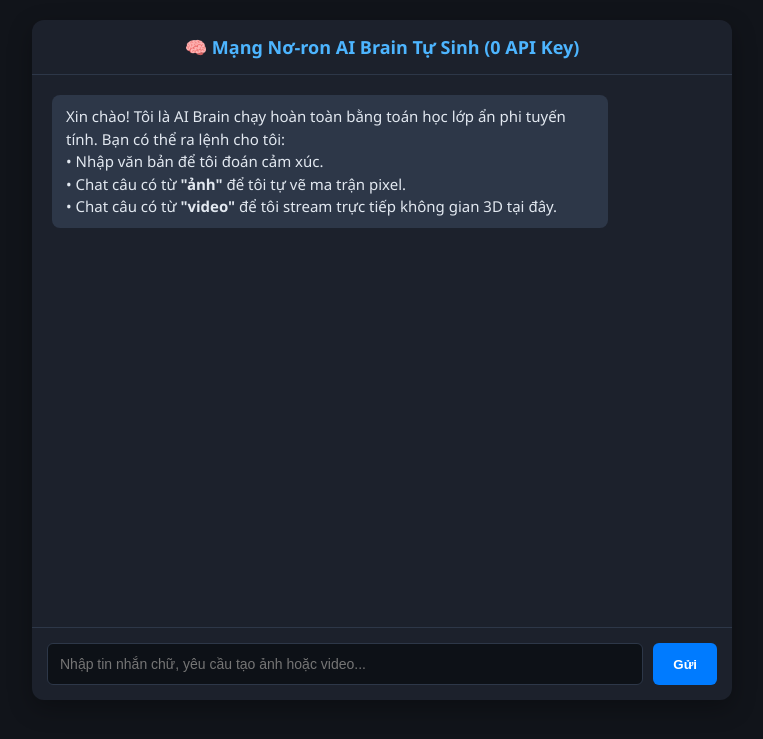
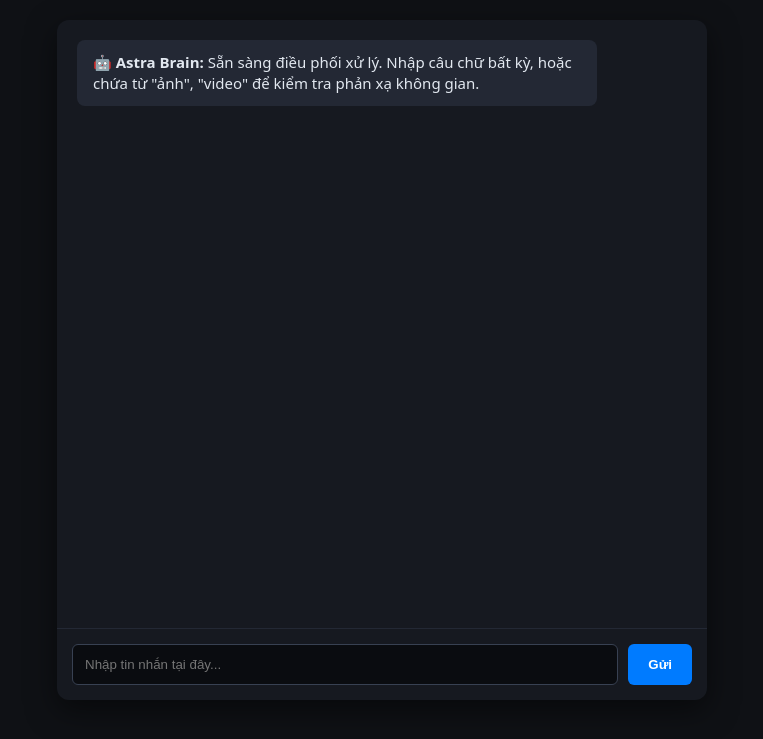
Before and after one commit to IwillFindYou-FoundError404/Ai-Brain, a Flask app: page / in a window 1280 px wide. Shown: the top 739 px of the page, without its empty margins (258-1021 px from the left). Run offline with Flask 3, Linux system fonts and the light colour scheme; parts of the project's set-up code (start-up, migrations or seed data) failed here and were passed over.

Commit message:
Update index.html

```diff
--- a/templates/index.html
+++ b/templates/index.html
@@ -1,188 +1,79 @@
 <!DOCTYPE html>
 <html lang="vi">
 <head>
-    <meta charset="UTF-8">
-    <meta name="viewport" content="width=device-width, initial-scale=1.0">
-    <title>AI Brain - Chat & Vision</title>
+    <meta charset="UTF-8"><title>Astra Brain Runtime</title>
     <style>
-        body { font-family: 'Segoe UI', system-ui, sans-serif; background-color: #11141a; color: #fff; margin: 0; padding: 20px; display: flex; justify-content: center; }
-        .container { width: 100%; max-width: 700px; background: #1c212c; border-radius: 12px; box-shadow: 0 8px 24px rgba(0,0,0,0.3); display: flex; flex-direction: column; height: 85vh; }
-        .header { padding: 15px; border-bottom: 1px solid #2d3748; text-align: center; color: #4db5ff; font-weight: bold; font-size: 18px; }
-
-        /* Khung hiển thị nội dung chat */
+        body { font-family: system-ui, sans-serif; background: #0f1115; color: #e2e8f0; margin: 0; padding: 20px; display: flex; justify-content: center; }
+        .chat-container { width: 100%; max-width: 650px; background: #161920; border-radius: 12px; height: 85vh; display: flex; flex-direction: column; box-shadow: 0 10px 30px rgba(0,0,0,0.5); }
         .chat-box { flex-grow: 1; padding: 20px; overflow-y: auto; display: flex; flex-direction: column; gap: 15px; }
-        .msg { padding: 10px 14px; border-radius: 8px; max-width: 80%; word-wrap: break-word; font-size: 15px; line-height: 1.5; }
-        .msg.user { background: #007bff; color: white; align-self: flex-end; }
-        .msg.ai { background: #2d3748; color: #e2e8f0; align-self: flex-start; }
-
-        /* Các thành phần đa phương tiện sinh ra ngay trong chat */
-        .media-container { margin-top: 8px; background: #000; padding: 5px; border-radius: 6px; border: 1px solid #4a5568; display: inline-block; }
-        canvas { display: block; image-rendering: pixelated; background: #000; }
-        .stream-meta { font-size: 11px; color: #a0aec0; font-family: monospace; margin-top: 4px; text-align: center; }
-
-        /* Khung nhập liệu ở đáy */
-        .input-area { padding: 15px; border-top: 1px solid #2d3748; display: flex; gap: 10px; }
-        input[type="text"] { flex-grow: 1; padding: 12px; background: #0d1117; border: 1px solid #2d3748; border-radius: 6px; color: white; outline: none; font-size: 14px; }
-        input[type="text"]:focus { border-color: #007bff; }
-        button { padding: 12px 20px; background: #007bff; color: white; border: none; border-radius: 6px; font-weight: bold; cursor: pointer; }
-        button:hover { background: #0056b3; }
+        .msg { padding: 12px 16px; border-radius: 8px; max-width: 80%; font-size: 15px; line-height: 1.4; }
+        .msg.user { background: #007bff; align-self: flex-end; }
+        .msg.ai { background: #232834; align-self: flex-start; }
+        .canvas-box { display: block; margin-top: 8px; background: #000; border: 1px solid #384152; border-radius: 6px; }
+        .input-box { padding: 15px; border-top: 1px solid #232834; display: flex; gap: 10px; }
+        input { flex-grow: 1; padding: 12px; background: #0a0c10; border: 1px solid #384152; border-radius: 6px; color: #fff; }
+        button { padding: 12px 20px; background: #007bff; color: #fff; border: none; border-radius: 6px; cursor: pointer; font-weight: bold; }
     </style>
 </head>
 <body>
-
-<div class="container">
-    <div class="header">🧠 Mạng Nơ-ron AI Brain Tự Sinh (0 API Key)</div>
-
-    <!-- KHUNG CHAT CHÍNH -->
-    <div class="chat-box" id="chatBox">
-        <div class="msg ai">
-            Xin chào! Tôi là AI Brain chạy hoàn toàn bằng toán học lớp ẩn phi tuyến tính. Bạn có thể ra lệnh cho tôi:<br>
-            • Nhập văn bản để tôi đoán cảm xúc.<br>
-            • Chat câu có từ <b>"ảnh"</b> để tôi tự vẽ ma trận pixel.<br>
-            • Chat câu có từ <b>"video"</b> để tôi stream trực tiếp không gian 3D tại đây.
-        </div>
+<div class="chat-container">
+    <div class="chat-box" id="box">
+        <div class="msg ai">🤖 <b>Astra Brain:</b> Sẵn sàng điều phối xử lý. Nhập câu chữ bất kỳ, hoặc chứa từ "ảnh", "video" để kiểm tra phản xạ không gian.</div>
     </div>
-
-    <!-- KHU VỰC NHẬP LỆNH -->
-    <div class="input-area">
-        <input type="text" id="userInput" placeholder="Nhập tin nhắn chữ, yêu cầu tạo ảnh hoặc video..." onkeypress="if(event.key === 'Enter') handleInput()">
-        <button onclick="handleInput()">Gửi</button>
+    <div class="input-box">
+        <input type="text" id="inp" placeholder="Nhập tin nhắn tại đây..." onkeypress="if(event.key==='Enter') send()">
+        <button onclick="send()">Gửi</button>
     </div>
 </div>
+<script>
+async function send() {
+    const inp = document.getElementById('inp'); const txt = inp.value.trim(); if(!txt) return;
+    const box = document.getElementById('box');
 
-<script>
-    const chatBox = document.getElementById('chatBox');
+    const uDiv = document.createElement('div'); uDiv.className = 'msg user'; uDiv.innerText = txt; box.appendChild(uDiv);
+    inp.value = ''; box.scrollTop = box.scrollHeight;
 
-    function appendMessage(text, sender) {
-        const msgDiv = document.createElement('div');
-        msgDiv.className = `msg ${sender}`;
-        msgDiv.innerHTML = text;
-        chatBox.appendChild(msgDiv);
-        chatBox.scrollTop = chatBox.scrollHeight;
-        return msgDiv;
-    }
+    const res = await fetch('/agent/run', { method: 'POST', headers: {'Content-Type': 'application/json'}, body: JSON.stringify({message: txt}) });
+    const dict = await res.json();
 
-    async function handleInput() {
-        const inputEl = document.getElementById('userInput');
-        const text = inputEl.value.trim();
-        if (!text) return;
+    const aiDiv = document.createElement('div'); aiDiv.className = 'msg ai';
+    if(dict.type === 'text') {
+        aiDiv.innerHTML = `🤖 <b>AI Decision:</b> Hệ câu này thuộc [${dict.data.decision}]`;
+        box.appendChild(aiDiv);
+    } else if(dict.type === 'image') {
+        aiDiv.innerHTML = `🖼️ <b>AI Image:</b> Đã sinh ảnh không gian tĩnh cấu trúc 3D:`;
+        drawMatrix(aiDiv, dict.data.pixel_matrix);
+        box.appendChild(aiDiv);
+    } else if(dict.type === 'video_stream') {
+        aiDiv.innerHTML = `🎬 <b>AI Video Stream:</b> Đang thu tín hiệu luồng 24 FPS...<br><span id="meta" style="font-size:11px;color:#888;"></span>`;
+        const canvas = drawMatrix(aiDiv, Array(40).fill(Array(40).fill(0)));
+        box.appendChild(aiDiv);
 
-        appendMessage(text, 'user');
-        inputEl.value = '';
-
-        // Tự động phân tích nhu cầu người dùng dựa theo từ khóa
-        if (text.toLowerCase().includes('video')) {
-            // Trường hợp 1: Yêu cầu tạo Luồng Video Không Gian 3D trong chat
-            const aiMsg = appendMessage("🎬 <b>Hệ thống:</b> Đang kết nối luồng Video 3D (24 FPS) từ nơ-ron...", 'ai');
-            createVideoInChat(aiMsg);
-        }
-        else if (text.toLowerCase().includes('ảnh') || text.toLowerCase().includes('hình')) {
-            // Trường hợp 2: Yêu cầu tạo Bức ảnh tĩnh dạng GAN Matrix trong chat
-            const aiMsg = appendMessage("🖼️ <b>Hệ thống:</b> Đang tính toán ma trận điểm ảnh...", 'ai');
-            createImageInChat(aiMsg, text);
-        }
-        else {
-            // Trường hợp 3: Chat phân tích cảm xúc thông thường
-            try {
-                const response = await fetch('/think', {
-                    method: 'POST',
-                    headers: { 'Content-Type': 'application/json' },
-                    body: JSON.stringify({ text: text })
-                });
-                const data = await response.json();
-                appendMessage(`🤖 <b>AI:</b> Tôi phân tích câu này thuộc hệ: <b>[${data.brain_decision}]</b>`, 'ai');
-            } catch (err) {
-                appendMessage('❌ Không thể kết nối lõi xử lý.', 'ai');
-            }
-        }
-    }
-
-    // HÀM SINH ẢNH NGAY TRONG TIN NHẮN CHAT
-    async function createImageInChat(targetElement, prompt) {
-        try {
-            const res = await fetch('/generate-art', {
-                method: 'POST',
-                headers: { 'Content-Type': 'application/json' },
-                body: JSON.stringify({ text: prompt })
-            });
-            const data = await res.json();
-
-            // Chèn màn hình Canvas nhỏ vào tin nhắn chat
-            const mediaDiv = document.createElement('div');
-            mediaDiv.className = 'media-container';
-            const canvas = document.createElement('canvas');
-            canvas.width = 40; canvas.height = 40;
-            canvas.style.width = '160px'; canvas.style.height = '160px';
-            mediaDiv.appendChild(canvas);
-            targetElement.appendChild(mediaDiv);
-
-            const ctx = canvas.getContext('2d');
-            const matrix = data.pixel_data;
-
-            for (let y = 0; y < matrix.length; y++) {
-                for (let x = 0; x < matrix[y].length; x++) {
-                    if (matrix[y][x] > 0) {
-                        ctx.fillStyle = `rgb(${matrix[y][x]}, ${matrix[y][x]}, ${matrix[y][x]})`;
-                        ctx.fillRect(x, y, 1, 1);
-                    }
-                }
-            }
-            targetElement.innerHTML = `🖼️ <b>AI:</b> Đã tạo xong ảnh cấu trúc He-Initialization từ text "${prompt}":`;
-            targetElement.appendChild(mediaDiv);
-        } catch (e) {
-            targetElement.innerText = "❌ Lỗi sinh ảnh.";
-        }
-    }
-
-    // HÀM TRUYỀN PHÁT VIDEO CHUYỂN ĐỘNG 24 FPS NGAY TRONG TIN NHẮN CHAT
-    function createVideoInChat(targetElement) {
-        const mediaDiv = document.createElement('div');
-        mediaDiv.className = 'media-container';
-
-        const canvas = document.createElement('canvas');
-        canvas.width = 40; canvas.height = 40;
-        canvas.style.width = '200px'; canvas.style.height = '200px';
-
-        const metaDiv = document.createElement('div');
-        metaDiv.className = 'stream-meta';
-
-        mediaDiv.appendChild(canvas);
-        mediaDiv.appendChild(metaDiv);
-        targetElement.appendChild(mediaDiv);
-
-        const ctx = canvas.getContext('2d');
-        const eventSource = new EventSource('/stream-spatial-video');
-
-        eventSource.onmessage = function(event) {
-            const data = JSON.parse(event.data);
-
-            if (data.end_demo) {
-                metaDiv.innerText = "⏸️ Luồng tiếp tục tính ngầm 2 tiếng...";
-                eventSource.close();
-                return;
-            }
-
-            metaDiv.innerText = `Frame: ${data.frame} | Z-Depth: ${data.camera_distance_meters}m | 24 FPS`;
-
-            const matrix = data.pixel_matrix;
-            ctx.fillStyle = "#000000";
-            ctx.fillRect(0, 0, canvas.width, canvas.height);
-
-            for (let y = 0; y < matrix.length; y++) {
-                for (let x = 0; x < matrix[y].length; x++) {
-                    if (matrix[y][x] > 0) {
-                        ctx.fillStyle = `rgb(${matrix[y][x]}, ${matrix[y][x]}, ${matrix[y][x]})`;
-                        ctx.fillRect(x, y, 1, 1);
-                    }
+        const src = new EventSource('/agent/stream-video');
+        src.onmessage = function(e) {
+            const data = JSON.parse(e.data);
+            if(data.end_demo) { src.close(); document.getElementById('meta').innerText = "⏸️ Luồng tiếp tục chạy ngầm định dạng 2 tiếng..."; return; }
+            document.getElementById('meta').innerText = `Khung hình: ${data.frame} | Trục Z camera: ${data.camera_z.toFixed(2)}m`;
+            const ctx = canvas.getContext('2d'); ctx.fillStyle = "#000"; ctx.fillRect(0,0,40,40);
+            for(let y=0; y<data.pixel_matrix.length; y++) {
+                for(let x=0; x<data.pixel_matrix[y].length; x++) {
+                    if(data.pixel_matrix[y][x] > 0) { ctx.fillStyle = "#fff"; ctx.fillRect(x,y,1,1); }
                 }
             }
         };
+    }
+    box.scrollTop = box.scrollHeight;
+}
 
-        eventSource.onerror = function() {
-            metaDiv.innerText = "❌ Luồng ngắt.";
-            eventSource.close();
-        };
+function drawMatrix(el, matrix) {
+    const cv = document.createElement('canvas'); cv.className = 'canvas-box'; cv.width = 40; cv.height = 40; cv.style.width = '200px'; cv.style.height = '200px';
+    el.appendChild(cv); const ctx = cv.getContext('2d'); ctx.fillStyle = "#000"; ctx.fillRect(0,0,40,40);
+    ctx.fillStyle = "#fff";
+    for(let y=0; y<matrix.length; y++) {
+        for(let x=0; x<matrix[y].length; x++) { if(matrix[y][x]>0) ctx.fillRect(x,y,1,1); }
     }
+    return cv;
+}
 </script>
 </body>
 </html>
```
